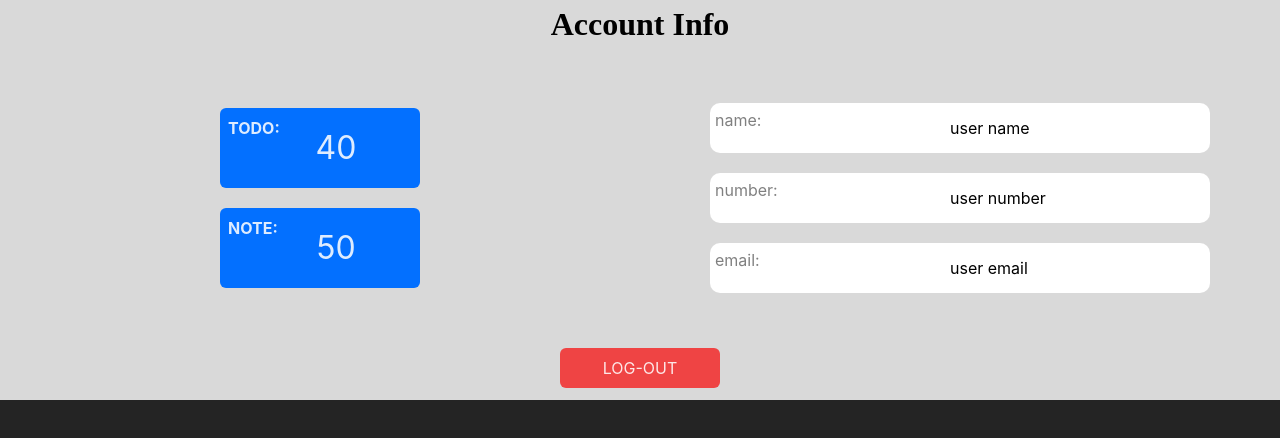
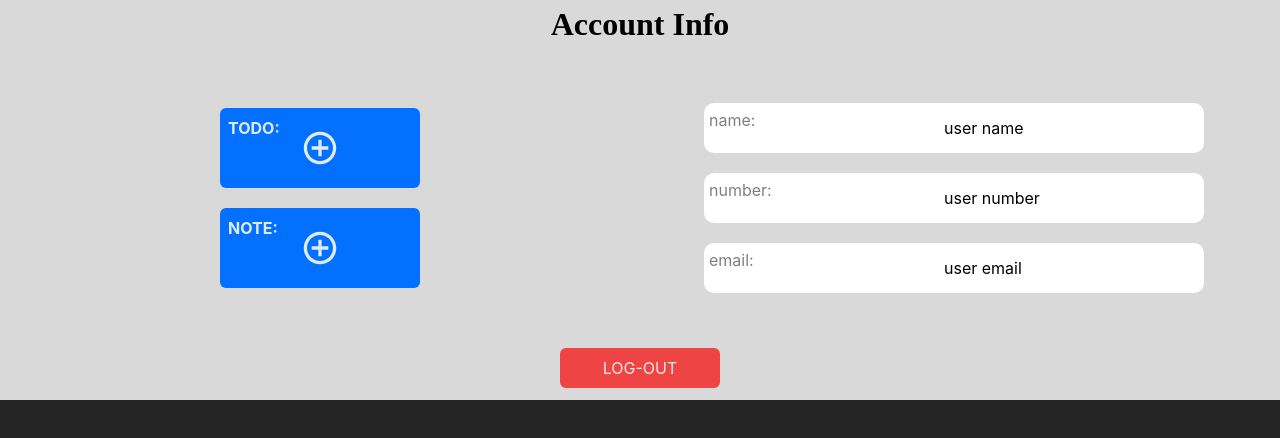
Before and after one commit to shailendrapawar/scribbleFrontend, a React (Vite) app: page /userProfile in a window 1280 px wide. Shown: the top 438 px of the page. Built offline with nearby package versions, Linux system fonts and the light colour scheme.

Commit message:
adding working in user profile

```diff
--- a/package.json
+++ b/package.json
@@ -1,7 +1,6 @@
 {
   "name": "frontend",
   "private": true,
-
   "version": "0.0.0",
   "type": "module",
   "scripts": {
@@ -15,6 +14,7 @@
     "dotenv": "^16.4.5",
     "react": "^18.3.1",
     "react-dom": "^18.3.1",
+    "react-icons": "^5.2.1",
     "react-router-dom": "^6.24.1",
     "styled-components": "^6.1.11"
   },
--- a/src/components/userProfile/UserProfile.jsx
+++ b/src/components/userProfile/UserProfile.jsx
@@ -1,10 +1,12 @@
-import React from 'react'
+import React, { useState } from 'react'
 import './userProfile.css'
 import { useNavigate } from 'react-router-dom'
+import { IoMdAddCircleOutline } from "react-icons/io";
+
 const UserProfile = () => {
 
   const navigate = useNavigate()
-
+  const[isNull, setIsNull]=useState(true)
   const handleLogout = () => {
 
   }
@@ -19,15 +21,15 @@ const UserProfile = () => {
 
         <section className='userData-left cursor-pointer flex flex-col gap-5 items-center justify-center'>
           <div onClick={()=>navigate("/todo")} className='todo-count rounded-md relative flex items-center justify-center bg-[#0370FF]'>
-            <b className='absolute top-2 left-2'>TODO:</b>   <span className=''>40</span>
+            <b className='absolute top-2 left-2'>TODO:</b>   {isNull?<IoMdAddCircleOutline className=' h-10 w-10'/>:<span >40</span>}
           </div>
           <div  onClick={()=>navigate("/note")}  className='note-count rounded-md relative flex justify-center items-center bg-[#0370FF]'>
-            <b className='absolute top-2 left-2'>NOTE:</b>   <span>50</span>
+            <b className='absolute top-2 left-2'>NOTE:</b>   {isNull?<IoMdAddCircleOutline className=' h-10 w-10'/>:<span >40</span>}
           </div>
         </section>
 
 
-        <section className='userData-right flex flex-col justify-center items-center gap-5'>
+        <section className='userData-right pr-3 flex flex-col justify-center items-center gap-5'>
           <div className='userName-body'>
             <span>name:</span><p>user name</p>
           </div>
--- a/src/components/userProfile/userProfile.css
+++ b/src/components/userProfile/userProfile.css
@@ -20,6 +20,9 @@
     height: 80px;
     width: 200px;
 }
+.todo-count:active,.note-count:active{
+    transform: scale(0.9);
+}
 .todo-count span{
     font-size: 2rem;
     margin-left: 2rem;
@@ -35,6 +38,7 @@
 }
 .userData-right {
     width: 50%;
+
 }
 .userData-right div{
     height: 50px;
--- a/src/main.jsx
+++ b/src/main.jsx
@@ -15,6 +15,7 @@ import Welcome from './components/pages/Welcome.jsx'
 const myRouter=createBrowserRouter(
   createRoutesFromElements(
     <Route path='/' element={<Layout/>}>
+      <Route path='*' element></Route>
       <Route path='' element={<Welcome/>} ></Route>
       <Route path='/userProfile' element={<UserProfile/>} ></Route>
       <Route path='/todo' element={<Todo/>} ></Route>
```
Also changed, not shown: 1 other file (tests, documents, lock files or other folders).
